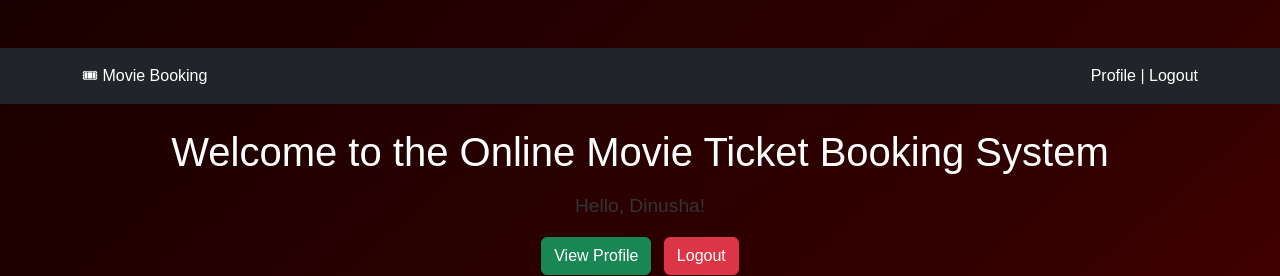
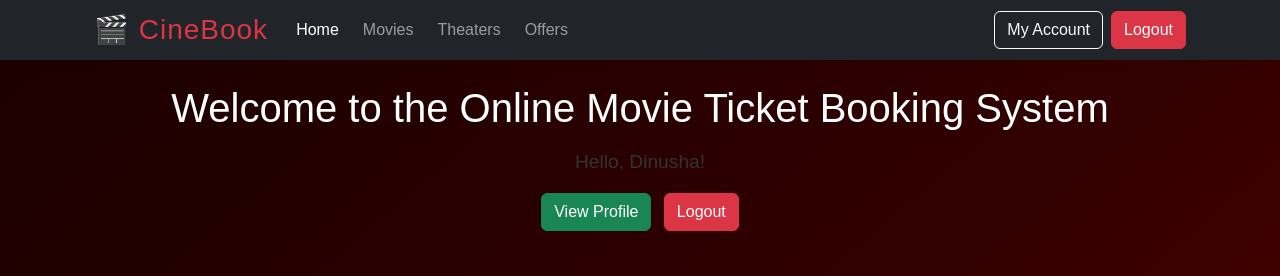
Before and after one commit to Dinusha1112/Booking_system, a Django app: page / in a window 1280 px wide. Shown: the top 276 px of the page. Run offline with Django 5.2, Linux system fonts and the light colour scheme; a user stored in the database is signed in; data that the repository does not hold is empty.

Commit message:
Added a navigation bar

```diff
--- a/booking_system/templates/booking_system/base.html
+++ b/booking_system/templates/booking_system/base.html
@@ -16,24 +16,54 @@
 </head>
 <body>
 
-
-<section class="text-white bg-dark py-3 mt-5">
-    <div class="container text-center">
-        <div class="d-flex justify-content-between flex-wrap">
-            <div>🎟 Movie Booking</div>
-            <div>
-                {% if user.is_authenticated %}
-                    <a href="{% url 'profile' %}" class="text-white text-decoration-none">Profile</a> |
-                    <a href="{% url 'logout' %}" class="text-white text-decoration-none">Logout</a>
-                {% else %}
-                    <a href="{% url 'login' %}" class="text-white text-decoration-none">Login</a> |
-                    <a href="{% url 'register' %}" class="text-white text-decoration-none">Register</a>
-                {% endif %}
+<!-- New Header Section -->
+<header class="bg-dark text-white sticky-top">
+    <div class="container">
+        <nav class="navbar navbar-expand-lg navbar-dark">
+            <div class="container-fluid">
+                <a class="navbar-brand" href="{% url 'home' %}">
+                    <span class="h3 text-danger">🎬 CineBook</span>
+                </a>
+                <button class="navbar-toggler" type="button" data-bs-toggle="collapse" data-bs-target="#navbarNav">
+                    <span class="navbar-toggler-icon"></span>
+                </button>
+                <div class="collapse navbar-collapse" id="navbarNav">
+                    <ul class="navbar-nav me-auto">
+                        <li class="nav-item">
+                            <a class="nav-link active" href="{% url 'home' %}">Home</a>
+                        </li>
+                        <li class="nav-item">
+                            <a class="nav-link" href="#">Movies</a>
+                        </li>
+                        <li class="nav-item">
+                            <a class="nav-link" href="#">Theaters</a>
+                        </li>
+                        <li class="nav-item">
+                            <a class="nav-link" href="#">Offers</a>
+                        </li>
+                    </ul>
+                    <div class="d-flex align-items-center">
+                        {% if user.is_authenticated %}
+                            <a href="{% url 'profile' %}" class="btn btn-outline-light me-2">
+                                <i class="bi bi-person-fill"></i> My Account
+                            </a>
+                            <a href="{% url 'logout' %}" class="btn btn-danger">
+                                Logout
+                            </a>
+                        {% else %}
+                            <a href="{% url 'login' %}" class="btn btn-outline-light me-2">
+                                Login
+                            </a>
+                            <a href="{% url 'register' %}" class="btn btn-danger">
+                                Register
+                            </a>
+                        {% endif %}
+                    </div>
+                </div>
             </div>
-        </div>
+        </nav>
     </div>
-</section>
-
+</header>
 
 <!-- Main Content (e.g., Welcome Message) -->
 <div class="container mt-4">
--- a/static/css/style.css
+++ b/static/css/style.css
@@ -79,3 +79,28 @@ footer {
     padding: 20px 0;
     text-align: center;
 }
+
+/* Custom CSS for header */
+.navbar-brand {
+    font-weight: 700;
+    letter-spacing: 1px;
+}
+
+.nav-link {
+    font-weight: 500;
+    padding: 0.5rem 1rem;
+    margin: 0 0.25rem;
+    border-radius: 0.25rem;
+}
+
+.nav-link:hover {
+    background-color: rgba(255, 255, 255, 0.1);
+}
+
+.btn-outline-light:hover {
+    color: #000 !important;
+}
+
+.sticky-top {
+    box-shadow: 0 2px 10px rgba(0, 0, 0, 0.1);
+}
```
Also changed, not shown: db.sqlite3.
